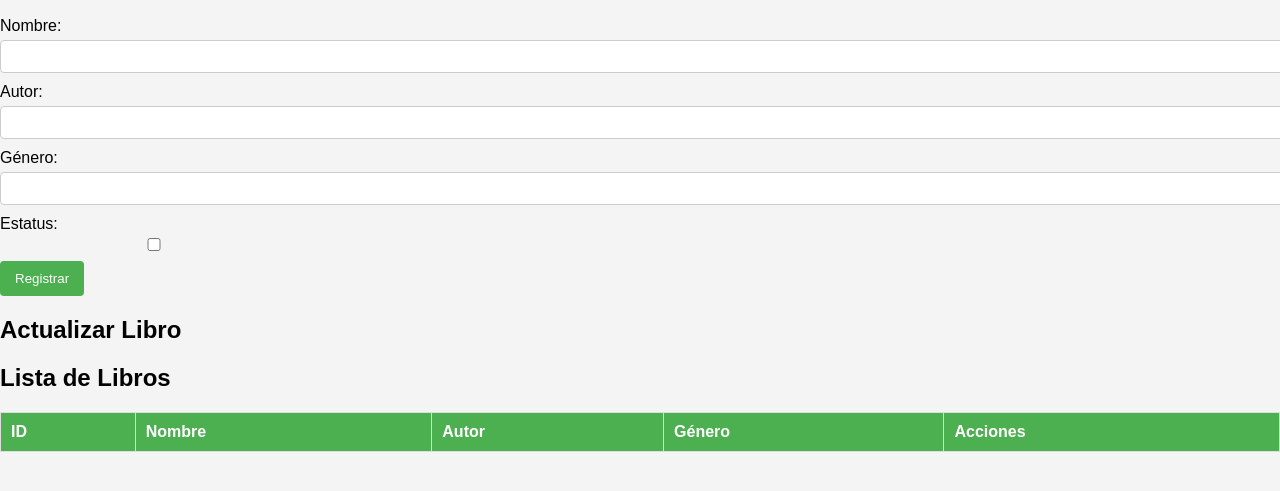
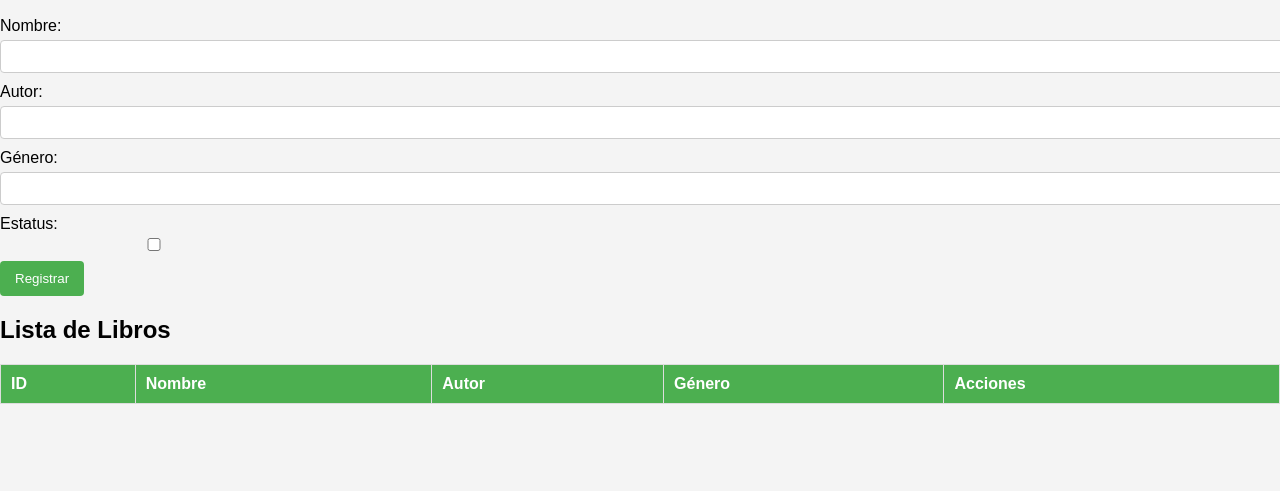
Before and after one commit to EdiYt/app-cliente-servidor-front, a plain HTML site: page books.html in a window 1280 px wide. Shown: the part 111-602 px from the top of the page. Drawn offline with Linux system fonts and the light colour scheme; no server answers.

Commit message:
Ahora solo se muestran las letras cuando es necesario

```diff
--- a/books.html
+++ b/books.html
@@ -22,9 +22,10 @@
         <button type="submit">Registrar</button>
     </form>
 
-    <h2>Actualizar Libro</h2>
+    <h2 id="updateTitle" style="display: none;">Actualizar Libro</h2>
 <form id="updateBookForm" style="display: none;">
     <input type="hidden" id="bookId" />
+    <h2>Actualizar Libro</h2>
     <label for="name">Nombre:</label>
     <input type="text" id="name" required />
     <label for="author">Autor:</label>
```
Lines whose indentation alone changed are shown as unchanged.
